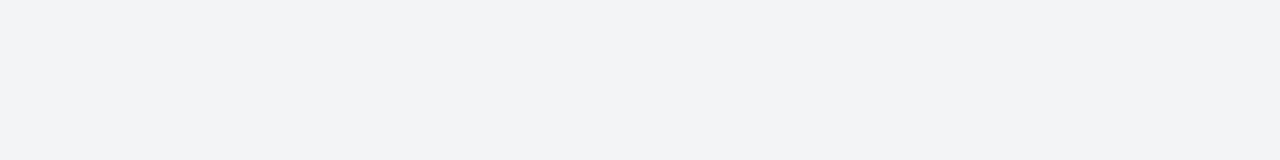
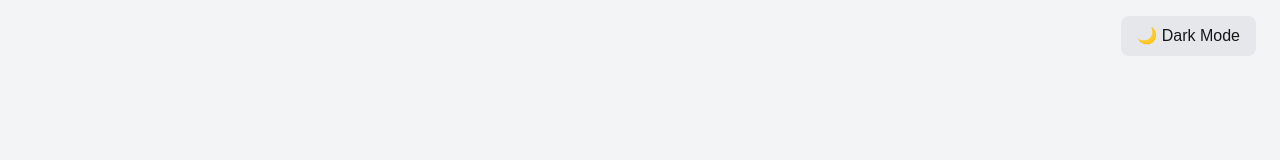
Before and after one commit to Topdev098/learning-assistant, a Next.js app in the folder chemistry-assistant/: page / in a window 1280 px wide. Shown: the top 160 px of the page. Built offline with nearby package versions, Linux system fonts and the light colour scheme.

Commit message:
fix: implement darkmode style

```diff
--- a/chemistry-assistant/app/page.tsx
+++ b/chemistry-assistant/app/page.tsx
@@ -1,10 +1,32 @@
 "use client";
 
+import { useEffect, useState } from "react";
 import ChatBox from "@/components/ChatBox";
 
 export default function Home() {
+  const [darkMode, setDarkMode] = useState(false);
+
+  // Apply dark mode class to <html>
+  useEffect(() => {
+    if (darkMode) {
+      document.documentElement.classList.add("dark");
+    } else {
+      document.documentElement.classList.remove("dark");
+    }
+  }, [darkMode]);
+
   return (
-    <main className="h-screen bg-gray-100">
+    <main className="h-screen bg-gray-100 dark:bg-gray-900 transition-colors duration-300">
+      {/* Dark Mode Toggle */}
+      <div className="absolute top-4 right-6 z-50">
+        <button
+          onClick={() => setDarkMode(!darkMode)}
+          className="px-4 py-2 rounded-lg bg-gray-200 dark:bg-gray-700 dark:text-white transition"
+        >
+          {darkMode ? "☀ Light Mode" : "🌙 Dark Mode"}
+        </button>
+      </div>
+
       <ChatBox />
     </main>
   );
```
